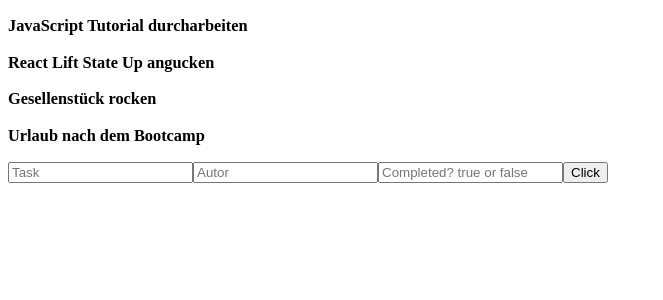
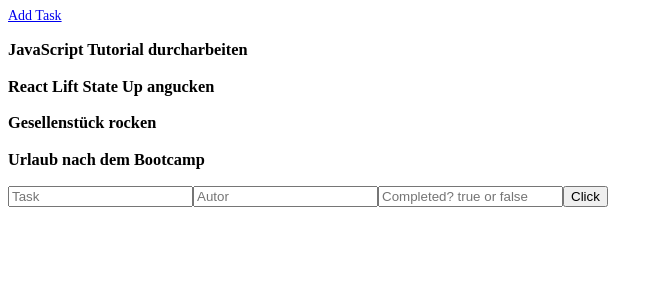
Before and after one commit to slawoe/todoapp, a React (Create React App) app: page / in a window 1280 px wide. Shown: the top 300 px of the page, without its empty margins (0-663 px from the left). Built offline with nearby package versions, Linux system fonts and the light colour scheme; data requests are answered from the project's data file.

Commit message:
Add pages AddTask & Home with Links

```diff
--- a/src/App.js
+++ b/src/App.js
@@ -1,33 +1,21 @@
 import React, { useEffect, useState } from "react";
 import "./App.css";
-import fetchToDos from "./api/fetchToDos";
-import postToDo from "./api/postToDo";
+import { BrowserRouter as Router, Switch, Route, Link } from "react-router-dom";
+import Home from "./pages/Home";
+import AddTask from "./pages/AddTask";
 
 function App() {
-  const [toDos, setToDos] = useState(null);
-  async function doFetch() {
-    const fetchData = await fetchToDos();
-    setToDos(fetchData);
-  }
-  useEffect(() => {
-    doFetch();
-  }, []);
-
-  function addToDo() {
-    postToDo("Hello", "zweiteZeile", "Dritte").then(doFetch);
-  }
   return (
-    <div>
-      {toDos?.map((todo) => (
-        <h3 key={todo.id}>{todo.task}</h3>
-      ))}
-      <form>
-        <input placeholder="Task" />
-        <input placeholder="Autor" />
-        <input placeholder="Completed? true or false" />
-        <button onClick={addToDo}>Click</button>
-      </form>
-    </div>
+    <Router>
+      <Switch>
+        <Route path="/add">
+          <AddTask />
+        </Route>
+        <Route path="/">
+          <Home />
+        </Route>
+      </Switch>
+    </Router>
   );
 }
 
--- /dev/null
+++ b/src/pages/AddTask.js
@@ -0,0 +1,11 @@
+import React from "react";
+import { Link } from "react-router-dom";
+function AddTask(props) {
+  return (
+    <div>
+      <Link to="/">Tasks</Link>
+    </div>
+  );
+}
+
+export default AddTask;
--- /dev/null
+++ b/src/pages/Home.js
@@ -0,0 +1,36 @@
+import React, { useEffect, useState } from "react";
+import fetchToDos from "../api/fetchToDos";
+import postToDo from "../api/postToDo";
+import { BrowserRouter as Router, Switch, Route, Link } from "react-router-dom";
+
+function Home() {
+  const [toDos, setToDos] = useState(null);
+  async function doFetch() {
+    const fetchData = await fetchToDos();
+    setToDos(fetchData);
+  }
+  useEffect(() => {
+    doFetch();
+  }, []);
+
+  function addToDo() {
+    postToDo("Hello", "zweiteZeile", "Dritte").then(doFetch);
+  }
+  return (
+    <div>
+      <Link to="/add">Add Task</Link>
+      {toDos?.map((todo) => (
+        <h3 key={todo.id}>{todo.task}</h3>
+      ))}
+
+      <form>
+        <input placeholder="Task" />
+        <input placeholder="Autor" />
+        <input placeholder="Completed? true or false" />
+        <button onClick={addToDo}>Click</button>
+      </form>
+    </div>
+  );
+}
+
+export default Home;
```
